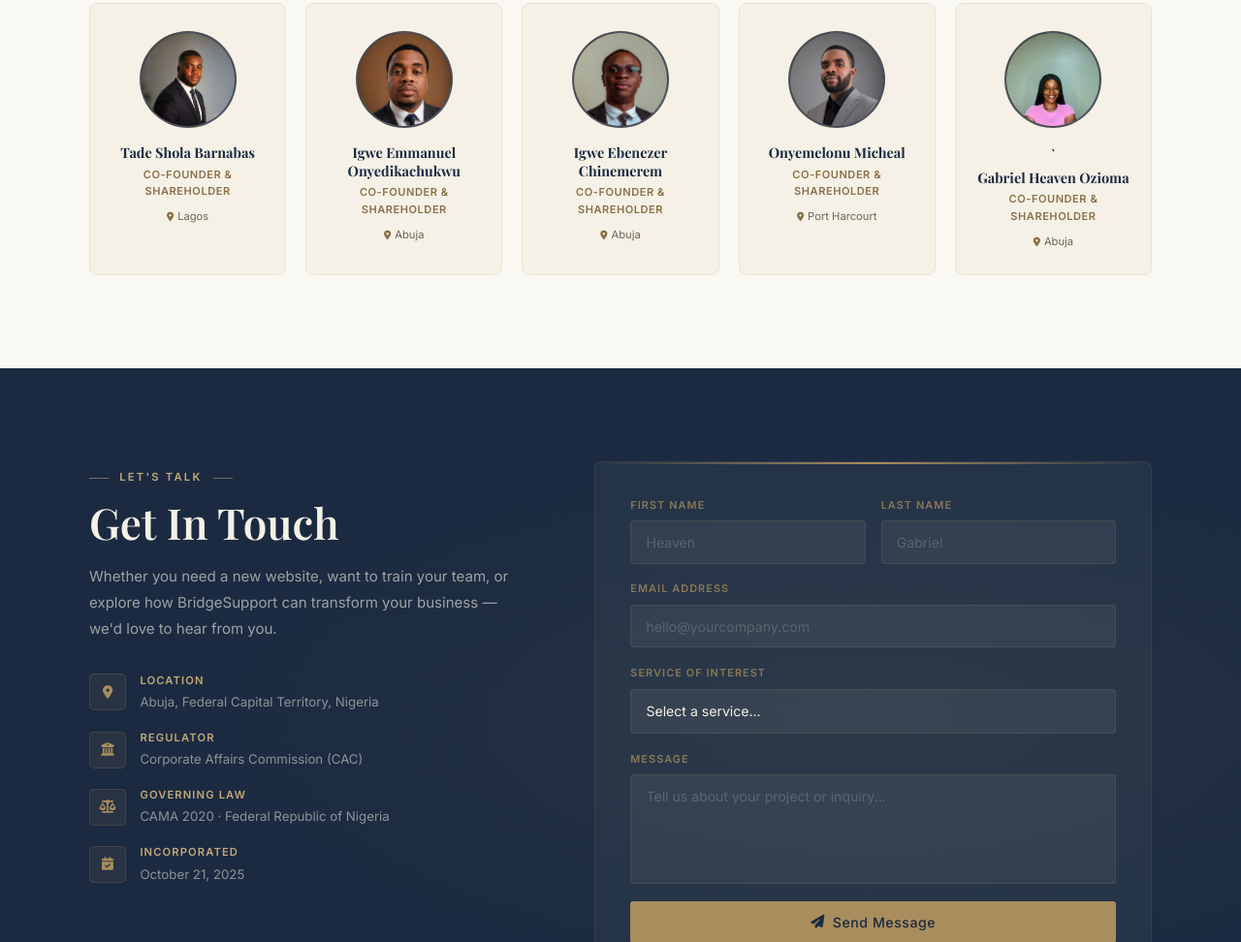
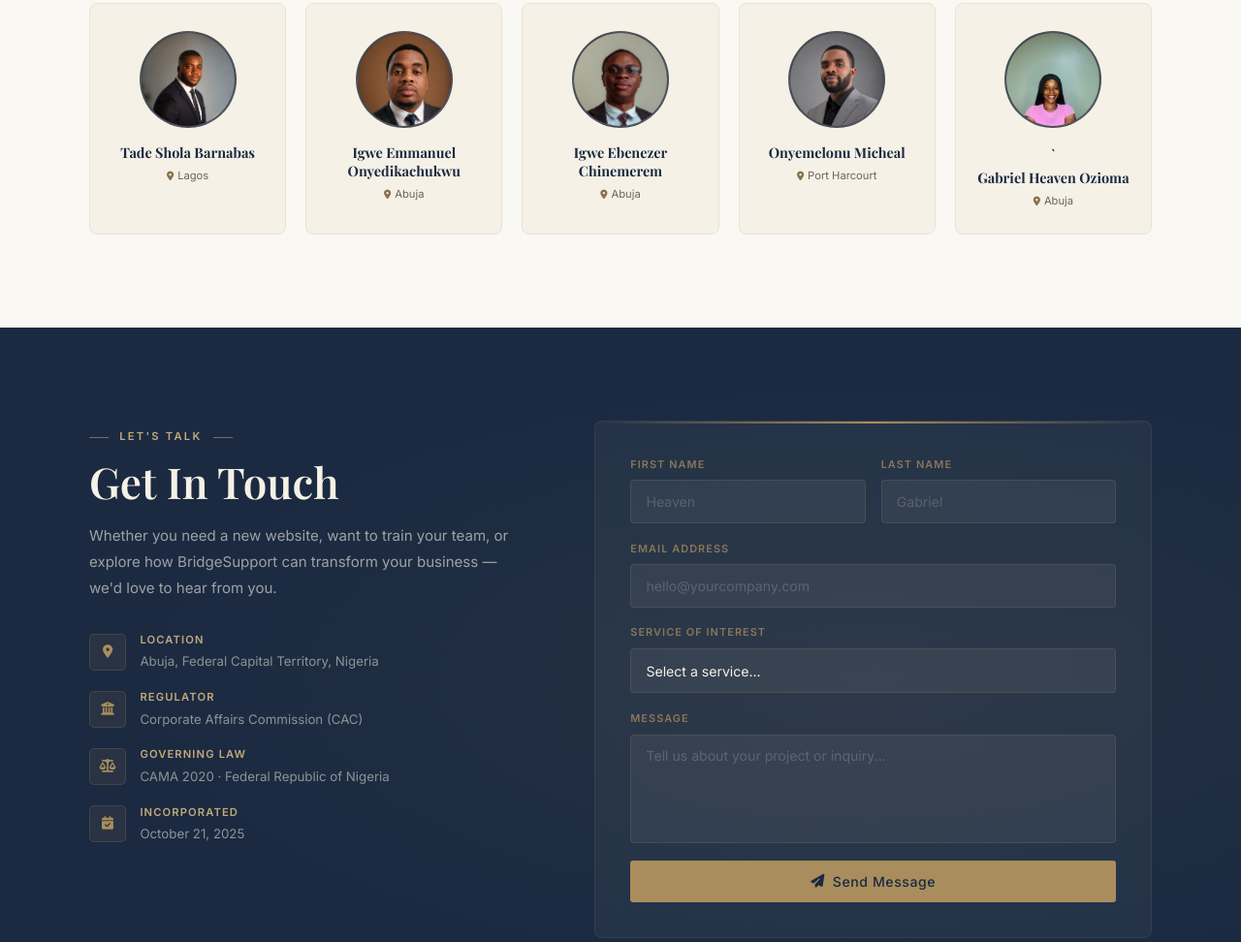
Before and after one commit to Innovatech26/bridgesupport-website, a plain HTML site: page index.html in a window 1280 px wide. Shown: the part 3680-4652 px from the top of the page at 97% size. Drawn offline with nearby package versions, Linux system fonts and the light colour scheme; a web font is replaced by a local one.

Commit message:
Deploy to production: Merge pull request #10 from Innovatech26/develop
feat: updated the web app to exclude shareholders and cofounder 114509c54150448971ec2d70177d6be5a6db33ee

```diff
--- a/index.html
+++ b/index.html
@@ -399,7 +399,7 @@
               <div class="team-initials">TB</div>
             </div>
             <h3>Tade Shola Barnabas</h3>
-            <span class="team-role">Co-Founder &amp; Shareholder</span>
+
             <div class="team-city">
               <i class="fa-solid fa-location-dot"></i> Lagos
             </div>
@@ -410,7 +410,7 @@
               <div class="team-initials">EO</div>
             </div>
             <h3>Igwe Emmanuel Onyedikachukwu</h3>
-            <span class="team-role">Co-Founder &amp; Shareholder</span>
+
             <div class="team-city">
               <i class="fa-solid fa-location-dot"></i> Abuja
             </div>
@@ -421,7 +421,7 @@
               <div class="team-initials">EB</div>
             </div>
             <h3>Igwe Ebenezer Chinemerem</h3>
-            <span class="team-role">Co-Founder &amp; Shareholder</span>
+
             <div class="team-city">
               <i class="fa-solid fa-location-dot"></i> Abuja
             </div>
@@ -432,7 +432,7 @@
               <div class="team-initials">MO</div>
             </div>
             <h3>Onyemelonu Micheal</h3>
-            <span class="team-role">Co-Founder &amp; Shareholder</span>
+
             <div class="team-city">
               <i class="fa-solid fa-location-dot"></i> Port Harcourt
             </div>
@@ -443,7 +443,7 @@
               <div class="team-initials">GO</div>
             </div>`
             <h3>Gabriel Heaven Ozioma</h3>
-            <span class="team-role">Co-Founder &amp; Shareholder</span>
+
             <div class="team-city">
               <i class="fa-solid fa-location-dot"></i> Abuja
             </div>
```
